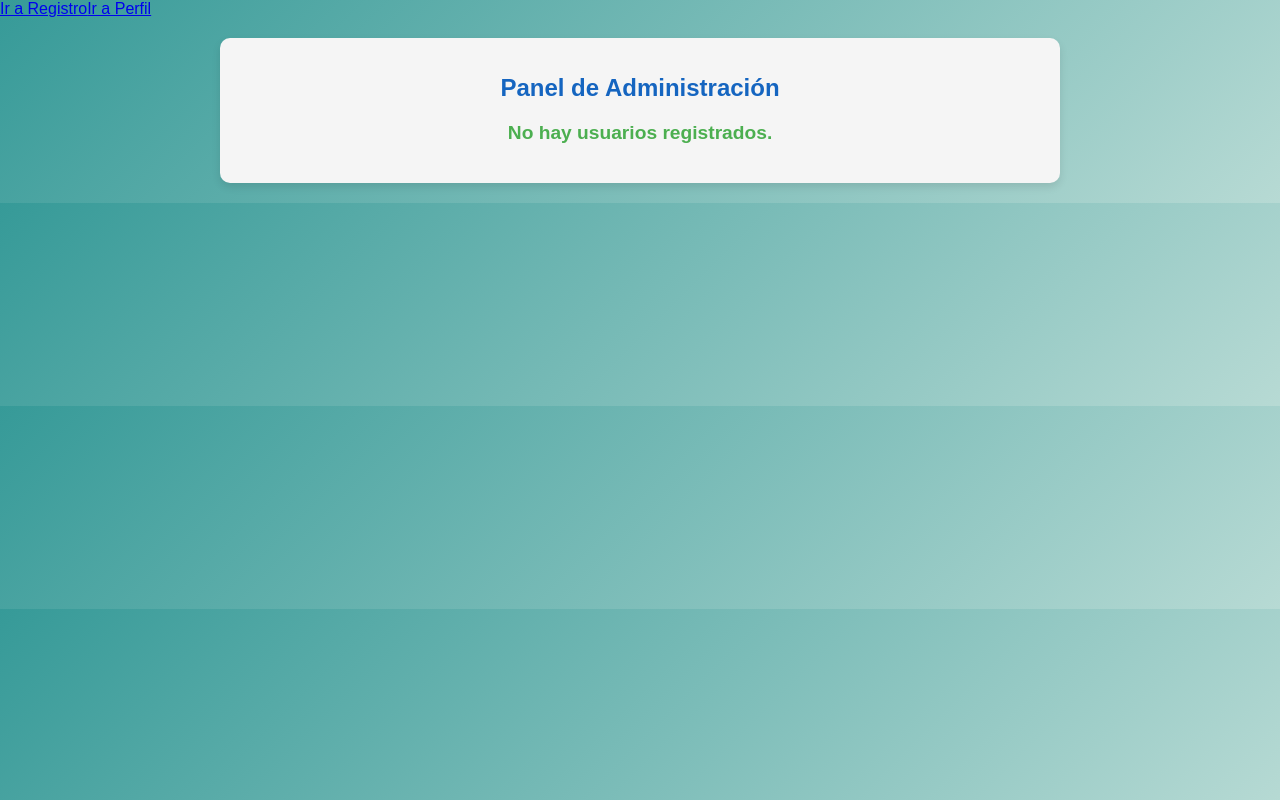
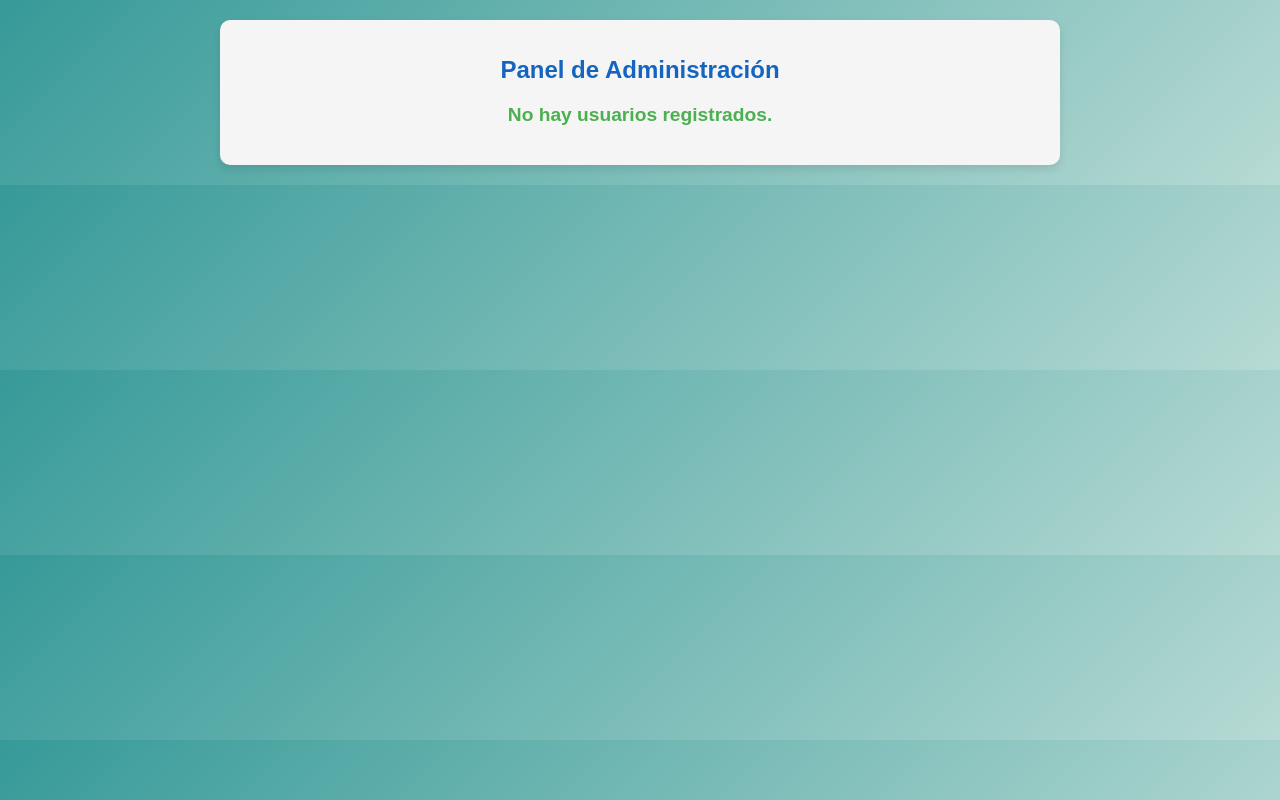
Before and after one commit to Enma10/sinMedi, a React (Create React App) app: page /admin in a window 1280 px wide. Built offline with nearby package versions, Linux system fonts and the light colour scheme.

Commit message:
Update Admin.js

```diff
--- a/src/pages/Admin.js
+++ b/src/pages/Admin.js
@@ -81,11 +81,6 @@ const Admin = () => {
 
   return (
     <div className="admin-page">
-      <div className="temp-navigation">
-        <Link to="/register" className="temp-button">Ir a Registro</Link>
-        <Link to="/profile" className="temp-button">Ir a Perfil</Link>
-      </div>
-
       <div className="admin-container">
         <h1 className="admin-title">Panel de Administración</h1>
 
```
